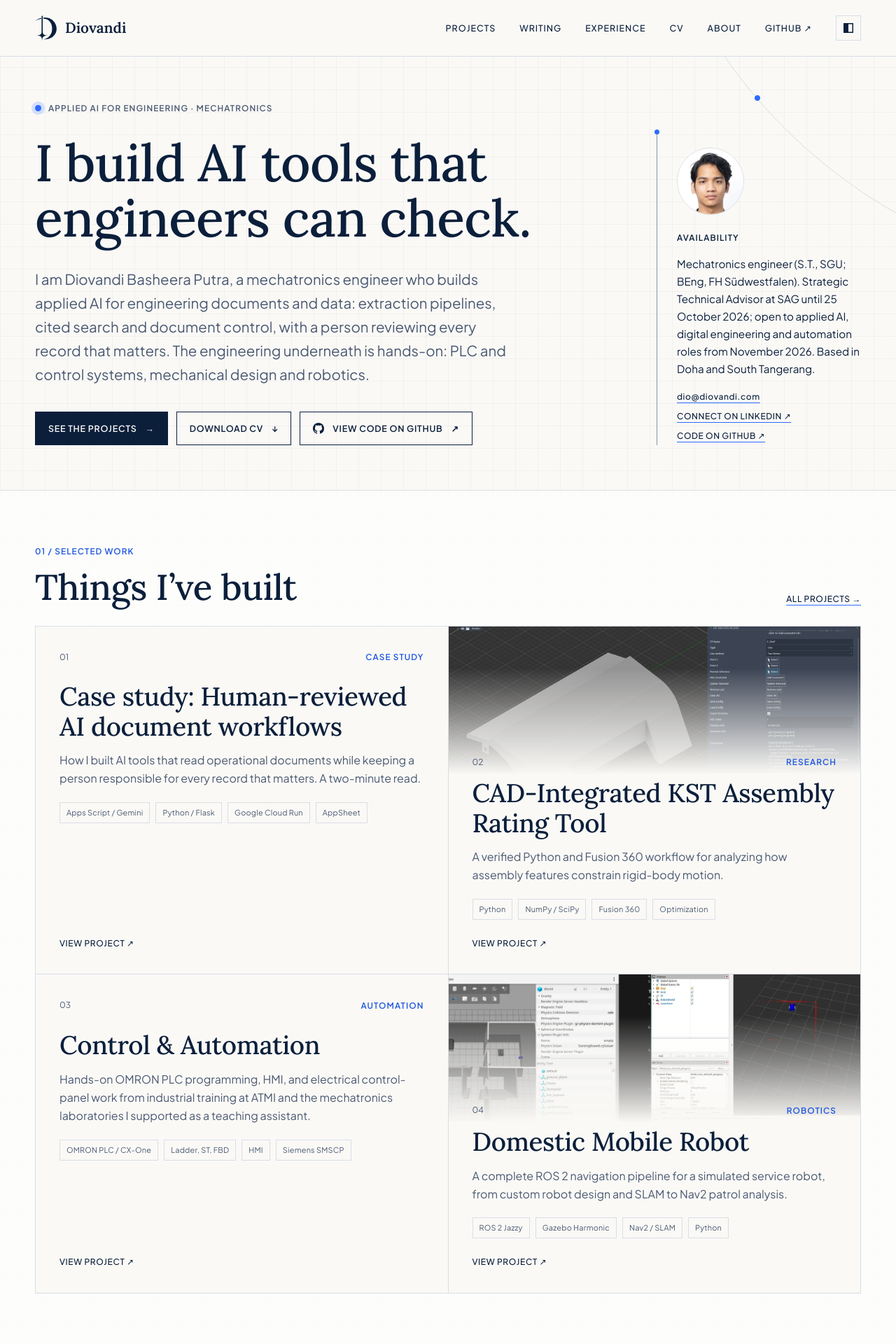
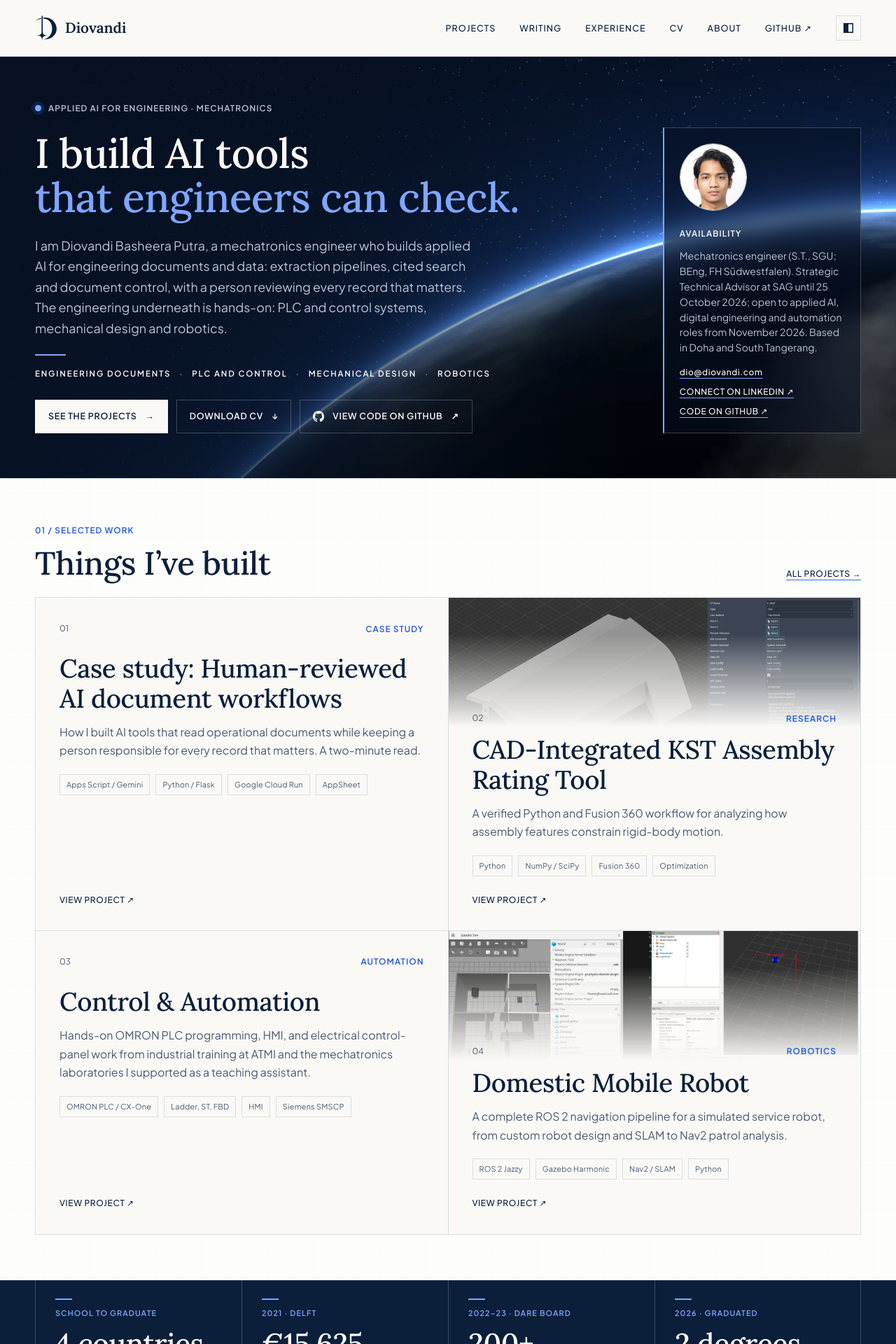
Before and after one commit to diovandi/diovandi.github.io, a Jekyll site: the page built from index.md, in a window 1280 px wide. Shown: the top 1920 px of the page at 70% size. Built offline with Jekyll 4.4.1, drawn with Linux system fonts in a browser that asks for light colours; some of the changed text lies outside the part shown.

Commit message:
Earth-horizon hero, a story-driven stats strip and tighter spacing (#23)
- Homepage hero is now a navy band with a procedurally rendered
  earth-from-orbit image (25 KB WebP, script in _brand/hero-earth.py),
  a two-tone headline and a focus-area line. Same look in both themes.
- Navy strip now reads as one path, each fact linked to the page that
  states it: 4 countries of study, the Stratos IV crowdfunding, the DARE
  board and two degrees in 2026. Facts live in _data/path.yml.
- Tighter section, heading and card spacing; publication rows no longer
  leave the summary hanging below the title.


Claude-Session: https://claude.ai/code/session_01GkEqt7jHhCTMXkHytTHaDs

Co-authored-by: Claude <noreply@anthropic.com>

```diff
--- a/_data/profile.yml
+++ b/_data/profile.yml
@@ -1,6 +1,12 @@
 name: Diovandi
 eyebrow: Applied AI for engineering · mechatronics
-headline: I build AI tools that engineers can check.
+headline: I build AI tools
+headline_accent: that engineers can check.
+focus:
+  - Engineering documents
+  - PLC and control
+  - Mechanical design
+  - Robotics
 intro: >
   I am Diovandi Basheera Putra, a mechatronics engineer who builds applied AI
   for engineering documents and data: extraction pipelines, cited search and
--- a/_layouts/home.html
+++ b/_layouts/home.html
@@ -5,8 +5,9 @@ layout: default
   <div class="shell hero-grid">
     <div class="hero-copy">
       <p class="eyebrow"><span class="signal" aria-hidden="true"></span>{{ site.data.profile.eyebrow }}</p>
-      <h1>{{ site.data.profile.headline }}</h1>
+      <h1>{{ site.data.profile.headline }}{% if site.data.profile.headline_accent %} <span class="hero-accent">{{ site.data.profile.headline_accent }}</span>{% endif %}</h1>
       <p class="hero-intro">{{ site.data.profile.intro }}</p>
+      {% if site.data.profile.focus %}<ul class="hero-focus" aria-label="Focus areas">{% for area in site.data.profile.focus %}<li>{{ area }}</li>{% endfor %}</ul>{% endif %}
       <div class="button-row">
         <a class="button button-primary" href="{{ '/projects/' | relative_url }}">See the projects <span aria-hidden="true">→</span></a>
         <a class="button button-secondary" href="{{ site.data.profile.cv_pdf | default: '/cv/' | relative_url }}">Download CV <span aria-hidden="true">↓</span></a>
@@ -42,12 +43,15 @@ layout: default
   </div>
 </section>
 
-<section class="proof-strip" aria-label="Selected outcomes">
+<section class="proof-strip" aria-label="The path so far">
   <div class="shell proof-grid">
-    <div><strong>21</strong><span>reference cases matched by the KST implementation</span></div>
-    <div><strong>€15,625</strong><span>raised by the Stratos IV crowdfunding, where I ran the PR campaign</span></div>
-    <div><strong>200+</strong><span>members represented on DARE’s executive board</span></div>
-    <div><strong>0.15 m</strong><span>mean path deviation in the AMR patrol analysis</span></div>
+    {% for fact in site.data.path %}
+    <a class="proof-item" href="{{ fact.url | relative_url }}">
+      <span class="proof-when">{{ fact.when }}</span>
+      <strong>{{ fact.value }}</strong>
+      <span class="proof-label">{{ fact.label }}</span>
+    </a>
+    {% endfor %}
   </div>
 </section>
 
--- a/assets/css/main.css
+++ b/assets/css/main.css
@@ -261,55 +261,27 @@ a {
   color: var(--accent);
 }
 
+/* Earth-from-orbit hero: a navy band in both themes, image rendered by _brand/hero-earth.py. */
 .hero {
+  --hero-ink: var(--brand-offwhite);
+  --hero-soft: #b9c4d6;
+  --hero-line: rgba(250, 249, 246, 0.22);
   position: relative;
   overflow: hidden;
-  padding: clamp(44px, 5vw, 72px) 0 clamp(44px, 5vw, 64px);
-}
-
-/* Planetary horizon arc: one thin curve with a single marker, desktop only. */
-.hero::before,
-.hero::after {
-  content: "";
-  position: absolute;
-  pointer-events: none;
-}
-
-.hero::before,
-.hero::after {
-  top: -1180px;
-  left: calc(50% + 260px);
-  width: 1500px;
-  height: 1500px;
-  border-radius: 50%;
-}
-
-.hero::before {
-  border: 1px solid var(--line);
-}
-
-/* The marker sits on the arc: same circle, dot drawn at a point on its edge. */
-.hero::after {
-  border-radius: 0;
-  background: radial-gradient(circle at 182px 1239px, var(--accent) 0 3.5px, transparent 4.5px);
+  padding: clamp(40px, 5vw, 76px) 0 clamp(40px, 5vw, 72px);
+  background:
+    linear-gradient(90deg, rgba(6, 16, 34, 0.92) 0%, rgba(6, 16, 34, 0.6) 42%, rgba(6, 16, 34, 0) 70%),
+    url("../images/hero/earth-horizon-1920.webp") 72% 100% / cover no-repeat,
+    #08172f;
+  color: var(--hero-ink);
 }
 
 .hero-grid {
   position: relative;
-}
-
-@media (max-width: 1100px) {
-  .hero::before,
-  .hero::after {
-    display: none;
-  }
-}
-
-.hero-grid {
   display: grid;
-  grid-template-columns: minmax(0, 1fr) minmax(250px, 0.36fr);
+  grid-template-columns: minmax(0, 1fr) minmax(250px, 0.34fr);
   align-items: end;
-  gap: clamp(40px, 6vw, 90px);
+  gap: clamp(32px, 5vw, 80px);
 }
 
 .eyebrow,
@@ -327,33 +299,88 @@ a {
   display: flex;
   align-items: center;
   gap: 10px;
-  margin: 0 0 28px;
-  color: var(--ink-soft);
+  margin: 0 0 22px;
+  color: var(--hero-soft);
 }
 
 .signal {
   width: 9px;
   height: 9px;
   border-radius: 50%;
-  background: var(--signal);
+  background: #7fa6ff;
   box-shadow: 0 0 0 5px color-mix(in srgb, var(--signal) 18%, transparent);
 }
 
 .hero h1 {
   max-width: 900px;
   margin: 0;
-  font-size: clamp(2.8rem, 6vw, 4.6rem);
+  font-size: clamp(2.6rem, 4.6vw, 3.9rem);
   font-weight: 500;
   line-height: 1.08;
   letter-spacing: -0.01em;
 }
 
+.hero-accent {
+  display: block;
+  color: #7fa6ff;
+}
+
 .hero-intro {
-  max-width: 680px;
-  margin: 32px 0 0;
-  color: var(--ink-soft);
-  font-size: clamp(1.05rem, 1.6vw, 1.3rem);
+  max-width: 640px;
+  margin: 22px 0 0;
+  color: var(--hero-soft);
+  font-size: clamp(1rem, 1.4vw, 1.12rem);
   line-height: 1.65;
+}
+
+/* Short rule, then the focus areas in tracked capitals. */
+.hero-focus {
+  display: flex;
+  flex-wrap: wrap;
+  margin: 22px 0 0;
+  padding: 18px 0 0;
+  list-style: none;
+  max-width: none;
+  background: linear-gradient(#7fa6ff, #7fa6ff) 0 0 / 44px 2px no-repeat;
+  color: var(--hero-ink);
+  font-family: var(--label);
+  font-size: 0.72rem;
+  font-weight: 600;
+  letter-spacing: 0.16em;
+  text-transform: uppercase;
+}
+
+.hero-focus li:not(:last-child)::after {
+  content: "·";
+  margin: 0 12px;
+  color: #7fa6ff;
+}
+
+/* Buttons on the navy hero: white primary, outlined secondary. */
+.hero .button {
+  border-color: var(--hero-line);
+  color: var(--hero-ink);
+}
+
+.hero .button-primary {
+  border-color: var(--hero-ink);
+  background: var(--hero-ink);
+  color: var(--brand-navy);
+}
+
+.hero .button-primary:hover {
+  border-color: #7fa6ff;
+  background: #7fa6ff;
+  color: var(--brand-navy);
+}
+
+.hero .button-secondary:hover {
+  border-color: #7fa6ff;
+  color: #7fa6ff;
+}
+
+.hero a:hover {
+  color: #7fa6ff;
 }
 
 .button-row,
@@ -361,7 +388,7 @@ a {
   display: flex;
   flex-wrap: wrap;
   gap: 12px;
-  margin-top: 36px;
+  margin-top: 28px;
 }
 
 .button {
@@ -414,24 +441,28 @@ a {
 
 .hero-note {
   position: relative;
-  padding: 26px 0 4px 28px;
-  border-left: 1px solid var(--line-strong);
-}
-
-.hero-note::before {
-  content: "";
-  position: absolute;
-  top: 0;
-  left: -4px;
-  width: 7px;
-  height: 7px;
-  border-radius: 50%;
-  background: var(--accent);
+  padding: 22px 22px 20px;
+  border: 1px solid var(--hero-line);
+  border-left: 2px solid #7fa6ff;
+  background: rgba(6, 16, 34, 0.55);
+  -webkit-backdrop-filter: blur(10px);
+  backdrop-filter: blur(10px);
+  color: var(--hero-soft);
+}
+
+.hero-note .note-label {
+  color: var(--hero-ink);
 }
 
 .hero-note p {
-  margin: 12px 0 18px;
-  font-size: 0.95rem;
+  margin: 10px 0 14px;
+  font-size: 0.88rem;
+  line-height: 1.55;
+}
+
+.hero-note a {
+  color: var(--hero-ink);
+  text-decoration-color: #7fa6ff;
 }
 
 .hero-note a {
@@ -455,7 +486,7 @@ a {
 }
 
 .section {
-  padding: clamp(48px, 6vw, 80px) 0;
+  padding: clamp(40px, 5vw, 64px) 0;
 }
 
 .ruled-section {
@@ -469,7 +500,7 @@ a {
   align-items: end;
   justify-content: space-between;
   gap: 30px;
-  margin-bottom: 28px;
+  margin-bottom: 24px;
 }
 
 .kicker {
@@ -482,7 +513,7 @@ a {
 .article-header h1,
 .not-found h1 {
   margin: 0;
-  font-size: clamp(2rem, 4vw, 3.4rem);
+  font-size: clamp(1.9rem, 3.6vw, 3rem);
   font-weight: 500;
   line-height: 1.05;
   letter-spacing: -0.01em;
@@ -497,7 +528,7 @@ a {
 
 .project-card {
   position: relative;
-  min-height: 270px;
+  min-height: 240px;
   display: flex;
   flex-direction: column;
   padding: clamp(24px, 3vw, 34px);
@@ -517,7 +548,7 @@ a {
 .card-media {
   position: absolute;
   inset: 0 0 auto;
-  height: 240px;
+  height: 210px;
   overflow: hidden;
   -webkit-mask-image: linear-gradient(to bottom, #000 25%, transparent 88%);
   mask-image: linear-gradient(to bottom, #000 25%, transparent 88%);
@@ -539,7 +570,7 @@ a {
 }
 
 .project-card.has-cover .card-topline {
-  margin-top: 150px;
+  margin-top: 128px;
   margin-bottom: 14px;
 }
 
@@ -692,30 +723,49 @@ a {
   grid-template-columns: repeat(4, minmax(0, 1fr));
 }
 
-.proof-grid > div {
-  min-height: 190px;
+.proof-item {
   display: flex;
   flex-direction: column;
-  justify-content: center;
-  padding: 32px;
+  padding: 26px 28px 28px;
   border-left: 1px solid color-mix(in srgb, var(--band-ink) 20%, transparent);
-}
-
-.proof-grid > div:last-child {
+  text-decoration: none;
+  transition: background 160ms ease;
+}
+
+.proof-item:last-child {
   border-right: 1px solid color-mix(in srgb, var(--band-ink) 20%, transparent);
 }
 
+.proof-item:hover {
+  background: color-mix(in srgb, var(--band-ink) 6%, transparent);
+  color: inherit;
+}
+
+/* The years run left to right, so the strip reads as one path. */
+.proof-when {
+  margin-bottom: 14px;
+  padding-top: 12px;
+  background: linear-gradient(#7fa6ff, #7fa6ff) 0 0 / 24px 2px no-repeat;
+  color: #7fa6ff;
+  font-family: var(--label);
+  font-size: 0.68rem;
+  font-weight: 600;
+  letter-spacing: 0.1em;
+  text-transform: uppercase;
+}
+
 .proof-grid strong {
-  font-size: clamp(2rem, 4vw, 3.7rem);
+  font-size: clamp(1.9rem, 3.2vw, 2.9rem);
   font-weight: 500;
   line-height: 1;
   letter-spacing: -0.01em;
-}
-
-.proof-grid span {
-  max-width: 220px;
-  margin-top: 16px;
-  color: color-mix(in srgb, var(--band-ink) 70%, transparent);
+  white-space: nowrap;
+}
+
+.proof-label {
+  max-width: 250px;
+  margin-top: 12px;
+  color: color-mix(in srgb, var(--band-ink) 72%, transparent);
   font-size: 0.8rem;
   line-height: 1.5;
 }
@@ -727,8 +777,9 @@ a {
 .publication-card {
   display: grid;
   grid-template-columns: 150px minmax(260px, 1.1fr) minmax(280px, 1fr);
-  gap: 28px 48px;
-  padding: 34px 0;
+  grid-template-rows: auto 1fr auto;
+  gap: 10px 48px;
+  padding: 26px 0;
   border-bottom: 1px solid var(--line);
 }
 
@@ -761,15 +812,38 @@ a {
   color: var(--ink-soft);
 }
 
+.publication-topline {
+  grid-row: 1 / -1;
+}
+
 .publication-card .publication-authors {
   grid-column: 2;
-  margin-top: -18px;
+  grid-row: 2;
+  align-self: start;
   font-size: 0.84rem;
+}
+
+/* Summary sits beside the title, meta under it, so rows don't leave gaps. */
+.publication-card > p:not(.publication-authors) {
+  grid-column: 3;
+  grid-row: 1 / span 2;
 }
 
 .publication-card .publication-meta {
   grid-column: 3;
-  margin-top: -18px;
+  grid-row: 3;
+  margin-top: 0;
+  align-self: start;
+}
+
+/* Status and venue stack in the narrow column instead of wrapping around a stray dot. */
+.publication-card .publication-meta {
+  flex-direction: column;
+  gap: 4px;
+}
+
+.publication-card .publication-meta span + span::before {
+  content: none;
 }
 
 .publication-header .publication-authors {
@@ -1002,7 +1076,7 @@ a {
 /* Index pages use h2 card titles for heading order; keep the look they had as h3. */
 .prose .project-card > h2,
 .prose .publication-card > h2 {
-  margin: 2em 0 0.5em;
+  margin: 0;
   font-size: 1.3rem;
 }
 
@@ -1218,21 +1292,28 @@ a {
     grid-template-columns: repeat(2, minmax(0, 1fr));
   }
 
-  .proof-grid > div:nth-child(3) {
-    border-top: 1px solid color-mix(in srgb, var(--paper) 20%, transparent);
-  }
-
-  .proof-grid > div:nth-child(4) {
-    border-top: 1px solid color-mix(in srgb, var(--paper) 20%, transparent);
+  .proof-item:nth-child(n + 3) {
+    border-top: 1px solid color-mix(in srgb, var(--band-ink) 20%, transparent);
+  }
+
+  .proof-item:nth-child(2) {
+    border-right: 1px solid color-mix(in srgb, var(--band-ink) 20%, transparent);
   }
 
   .publication-card {
     grid-template-columns: 110px minmax(0, 1fr);
+    grid-template-rows: none;
+  }
+
+  .publication-topline {
+    grid-row: span 4;
   }
 
   .publication-card > p,
+  .publication-card > p:not(.publication-authors),
   .publication-card .publication-meta {
     grid-column: 2;
+    grid-row: auto;
   }
 
   .education-grid {
@@ -1330,7 +1411,22 @@ a {
   }
 
   .hero {
-    padding-top: 56px;
+    padding: 36px 0 32px;
+    background:
+      linear-gradient(180deg, rgba(6, 16, 34, 0.92) 0%, rgba(6, 16, 34, 0.75) 50%, rgba(6, 16, 34, 0.2) 100%),
+      url("../images/hero/earth-horizon-1920.webp") 66% 100% / auto 640px no-repeat,
+      #08172f;
+  }
+
+  /* The intro already names the focus areas; keep the phone hero short. */
+  .hero-focus {
+    display: none;
+  }
+
+  .note-portrait {
+    width: 64px;
+    height: 64px;
+    margin-bottom: 12px;
   }
 
   .eyebrow {
@@ -1374,14 +1470,24 @@ a {
     margin-top: 120px;
   }
 
-  .proof-grid,
   .recognition-grid {
     grid-template-columns: 1fr;
   }
 
-  .proof-grid > div {
-    min-height: 155px;
-    border-top: 1px solid color-mix(in srgb, var(--paper) 20%, transparent);
+  .proof-grid {
+    width: 100%;
+  }
+
+  .proof-item {
+    padding: 20px 16px 22px;
+  }
+
+  .proof-grid strong {
+    font-size: 1.65rem;
+  }
+
+  .proof-label {
+    font-size: 0.75rem;
   }
 
   .publication-card {
@@ -1391,9 +1497,11 @@ a {
 
   .publication-card > *,
   .publication-card > p,
+  .publication-card > p:not(.publication-authors),
   .publication-card .publication-authors,
   .publication-card .publication-meta {
     grid-column: 1;
+    grid-row: auto;
     margin-top: 0;
   }
 
```
Also changed, not shown: _brand/hero-earth.py (added, +67 -0 lines), _data/path.yml (added, +17 -0 lines), assets/images/hero/earth-horizon-1920.webp (added).
